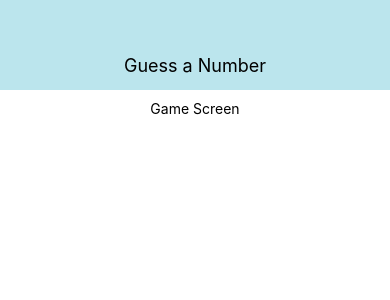
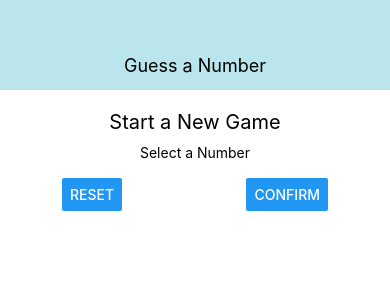
Before and after one commit to ah-james/guess-a-number, a React Native app: screen / in a window 390 px wide. Shown: the top 300 px of the page. Built offline with nearby package versions, Linux system fonts and the light colour scheme.

Commit message:
Start Game Screen Styling

```diff
--- a/containers/StartGameScreen.js
+++ b/containers/StartGameScreen.js
@@ -1,10 +1,18 @@
 import React from 'react'
-import { StyleSheet, View, Text } from 'react-native'
+import { StyleSheet, View, Text, Button, TextInput } from 'react-native'
 
 const StartGameScreen = props => {
     return(
         <View style={styles.startScreen}>
-            <Text>Game Screen</Text>
+            <Text style={styles.title}>Start a New Game</Text>
+            <View style={styles.inputContainer}>
+                <Text>Select a Number</Text>
+                <TextInput />
+                <View style={styles.buttonContainer}>
+                    <Button title="Reset" onPress={() => {}} />
+                    <Button title="Confirm" onPress={() => {}} />
+                </View>
+            </View>
         </View>
     )
 }
@@ -15,6 +23,21 @@
         padding: 10,
         alignItems: 'center',
         justifyContent: 'flex-start',
+    },
+    title: {
+        fontSize: 20,
+        marginVertical: 10,
+    },
+    inputContainer: {
+        width: 300,
+        maxWidth: '80%',
+        alignItems: 'center',
+    },
+    buttonContainer: {
+        flexDirection: 'row',
+        width: '100%',
+        justifyContent: 'space-between',
+        paddingHorizontal: 15,
     }
 })
 
```
